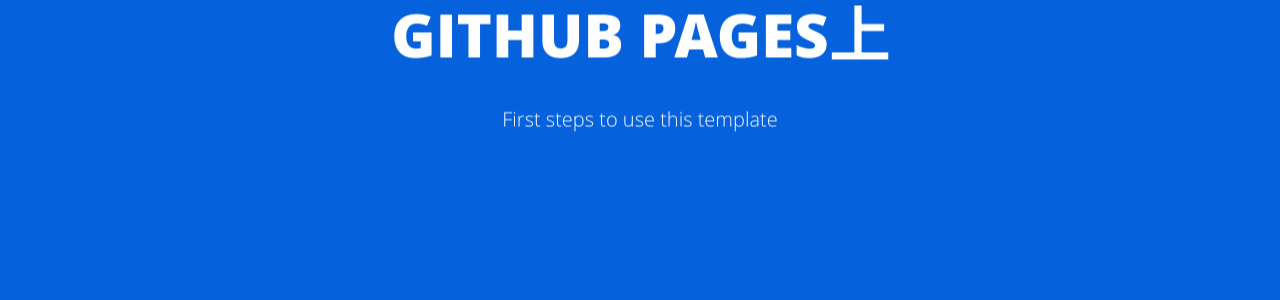
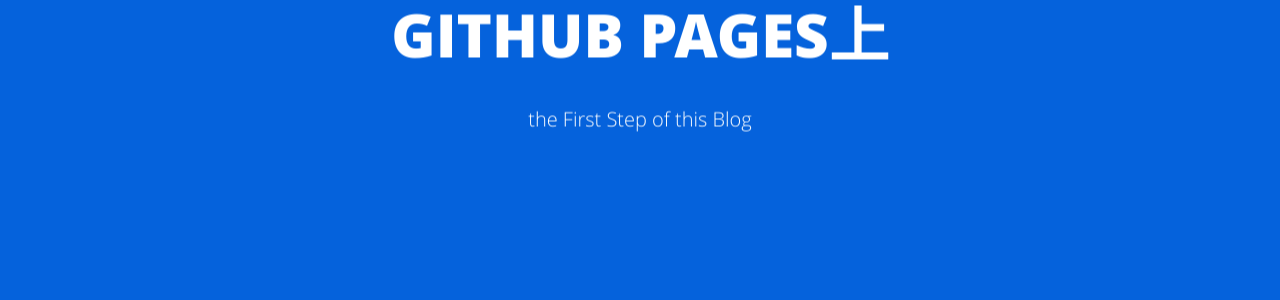
Before and after one commit to ScrisStudio/scris.top, a Jekyll site: the page built from _posts/2017-07-10-The-First-One.md, in a window 1280 px wide. Shown: the part 435-735 px from the top of the page. Built offline with Jekyll 4.4.1, drawn with Linux system fonts in a browser that asks for light colours; comment, search, counter and statistics services are not loaded.

Commit message:
Update 2017-07-10-The-First-One.md

```diff
--- a/_posts/2017-07-10-The-First-One.md
+++ b/_posts/2017-07-10-The-First-One.md
@@ -3,7 +3,7 @@
 title: "Scris主站已经搬迁至Github Pages上"
 date: 2017-7-10 14:56:11 +0800
 image: '/assets/img/'
-description: 'First steps to use this template'
+description: 'the First Step of this Blog'
 tags:
 - scris
 categories:
```
